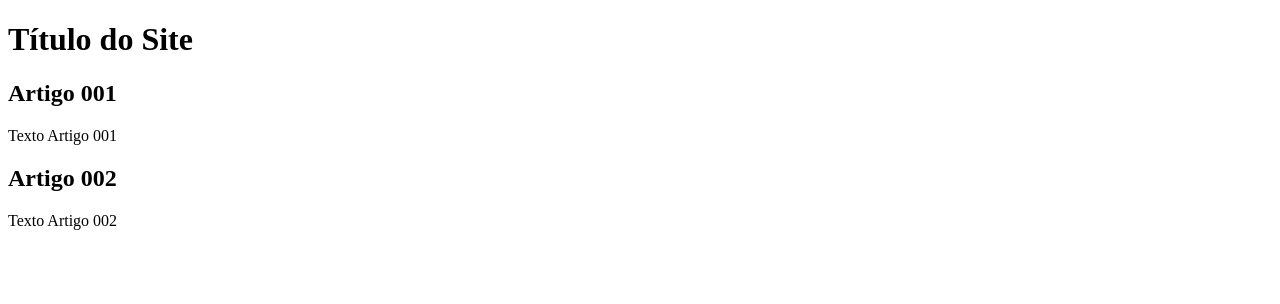
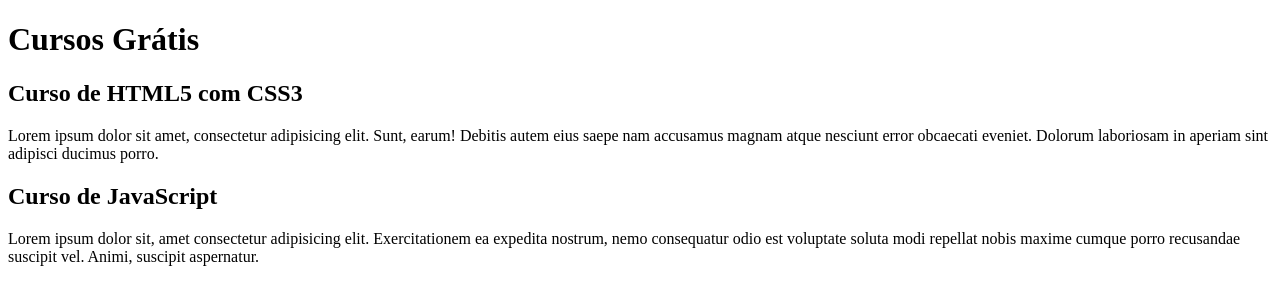
Before and after one commit to mauriciogoes95/projeto-site, a plain HTML site: page index.html in a window 1280 px wide. Drawn offline with Linux system fonts and the light colour scheme.

Commit message:
comecei a escrever o conteúdo

```diff
--- a/index.html
+++ b/index.html
@@ -8,15 +8,15 @@
 <body>
     <main>
         <header>
-            <h1>Título do Site</h1>
+            <h1>Cursos Grátis</h1>
         </header>
         <article>
-            <h2>Artigo 001</h2>
-            <p>Texto Artigo 001</p>
+            <h2>Curso de HTML5 com CSS3</h2>
+            <p>Lorem ipsum dolor sit amet, consectetur adipisicing elit. Sunt, earum! Debitis autem eius saepe nam accusamus magnam atque nesciunt error obcaecati eveniet. Dolorum laboriosam in aperiam sint adipisci ducimus porro.</p>
         </article>
         <article>
-            <h2>Artigo 002</h2>
-            <p>Texto Artigo 002</p>
+            <h2>Curso de JavaScript</h2>
+            <p>Lorem ipsum dolor sit, amet consectetur adipisicing elit. Exercitationem ea expedita nostrum, nemo consequatur odio est voluptate soluta modi repellat nobis maxime cumque porro recusandae suscipit vel. Animi, suscipit aspernatur.</p>
         </article>
     </main>
 </body>
```
